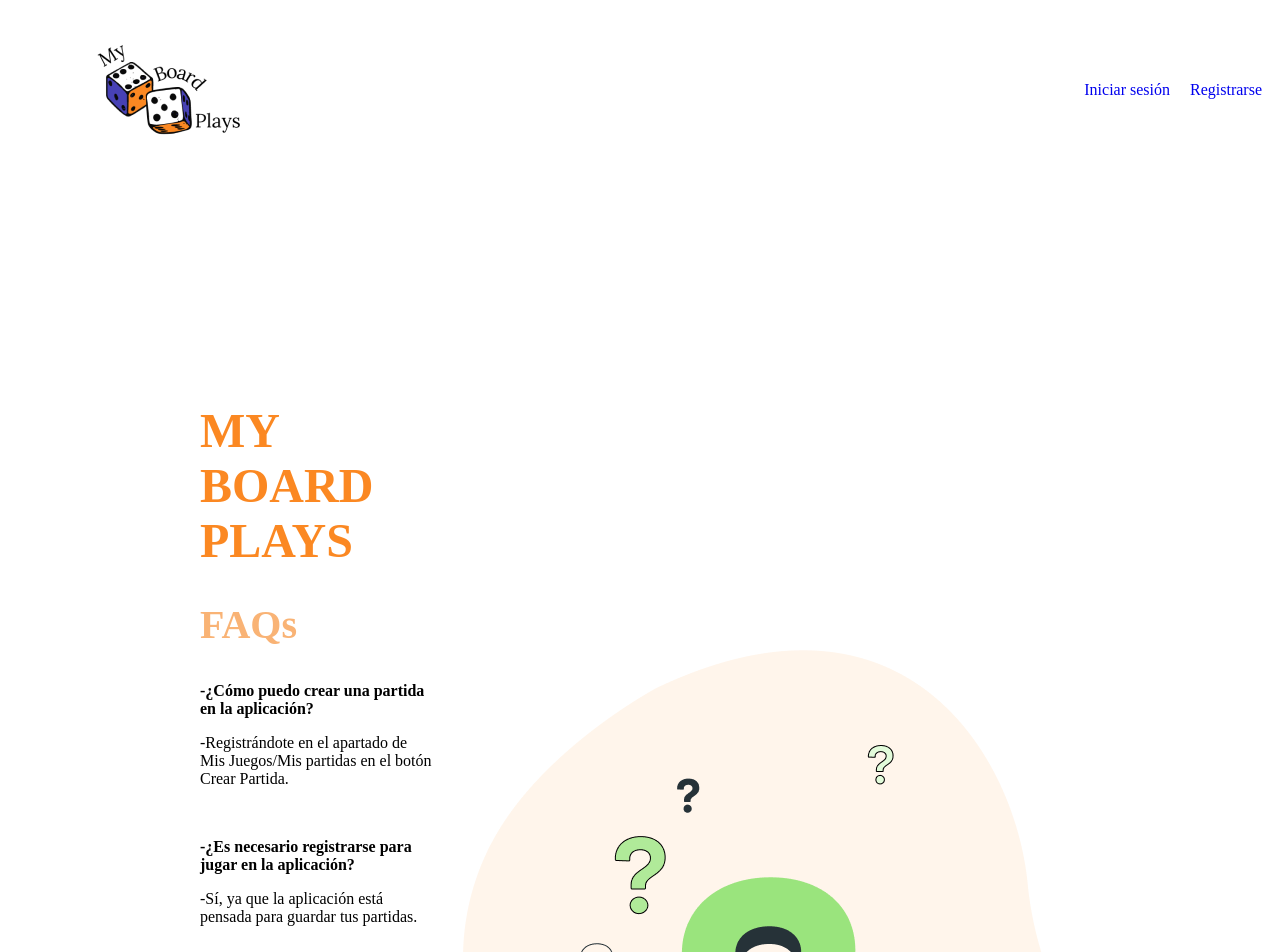
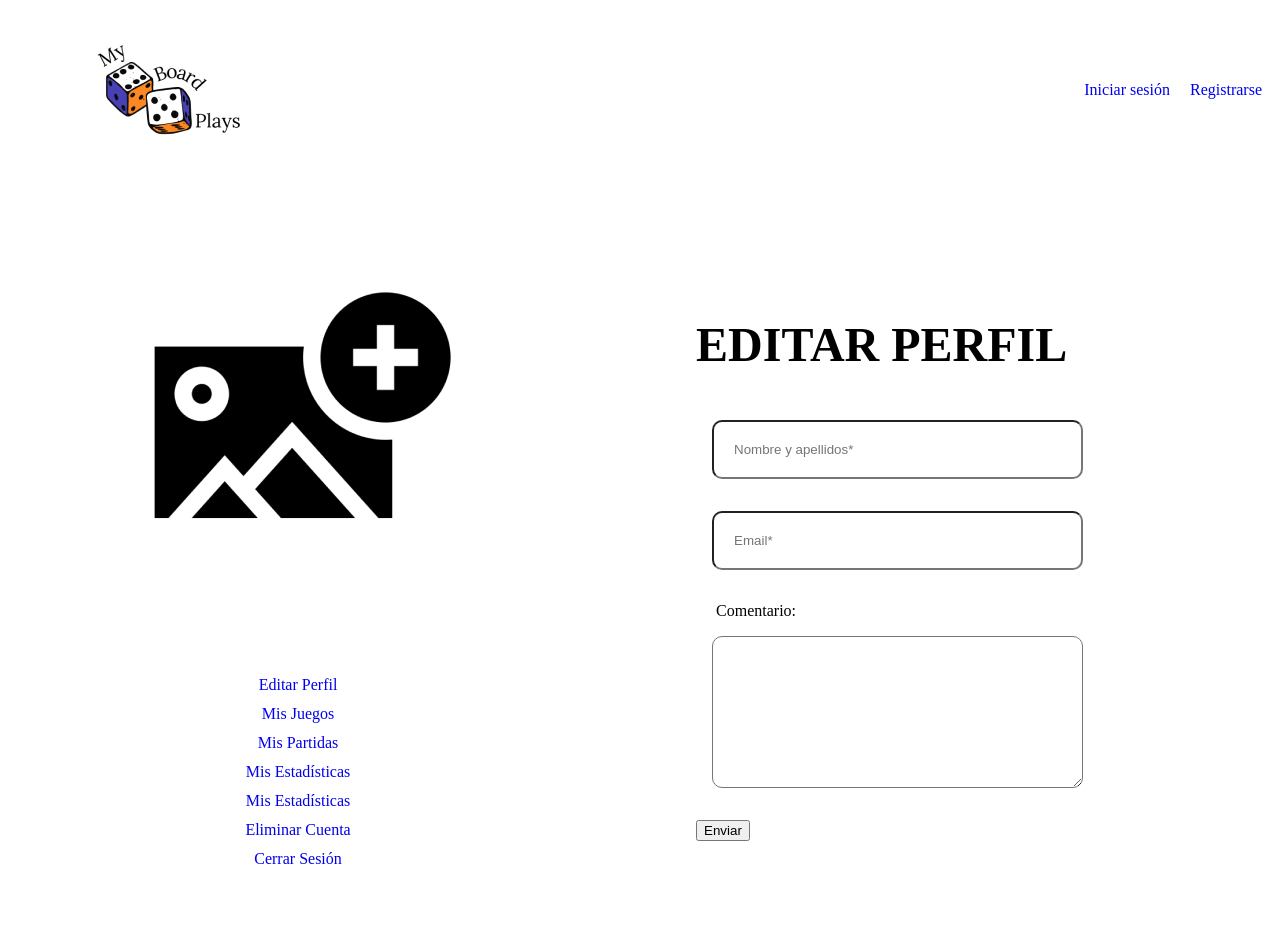
Before and after one commit to JGarciaRegueiro/MyBoardPlays, an Angular app in the folder MyBoardPlays/: page / in a window 1280 px wide. Shown: the top 952 px of the page. Built offline with nearby package versions, Linux system fonts and the light colour scheme.

Commit message:
comienzo implementación miCuenta

```diff
--- a/MyBoardPlays/src/app/app.component.html
+++ b/MyBoardPlays/src/app/app.component.html
@@ -1,5 +1,6 @@
 <app-header></app-header>
 <!--<app-error-general></app-error-general>-->
-<app-acerca-de></app-acerca-de>
+<!--<app-acerca-de></app-acerca-de>-->
+<app-mi-cuenta></app-mi-cuenta>
 <app-footer></app-footer>
 <router-outlet></router-outlet>
--- a/MyBoardPlays/src/app/mi-cuenta/mi-cuenta.component.css
+++ b/MyBoardPlays/src/app/mi-cuenta/mi-cuenta.component.css
@@ -0,0 +1,60 @@
+.contenedor__miCuenta--contenido{
+    display:flex;
+    align-items: center;
+    width:100%;
+    height:100%;
+
+}
+
+img{
+    padding: 48px;
+}
+
+ul {
+	list-style-type:none;
+	padding: 48px;;
+}
+a{
+    text-decoration: none;
+    font-size: 16px;
+
+}
+
+.menu{
+    text-align: center;
+}
+.contenedor__imagen{
+    width: 100%;
+    height:100%;
+    justify-content: center;
+    display:grid;
+
+}
+
+.form__input {
+    width: 100%;
+    border-radius: 1rem;
+    padding: 2rem;
+    margin: 1.6rem;
+}
+
+.comentario{
+    width: 100%;
+    margin-left: 2rem;
+    margin-top: 1.6rem;
+
+}
+.form__input2{
+    width: 100%;
+    border-radius: 1rem;
+    padding: 6rem;
+    margin: 1.6rem;
+
+}
+
+.formulario_editar-perfil{
+    width: 100%;
+    height: 100%;
+    padding: 96px;
+
+}
--- a/MyBoardPlays/src/app/mi-cuenta/mi-cuenta.component.html
+++ b/MyBoardPlays/src/app/mi-cuenta/mi-cuenta.component.html
@@ -1 +1,27 @@
-<p>mi-cuenta works!</p>
+<div class = "contenedor__miCuenta--contenido">
+    <div class = contenedor__imagen>
+        <img src= "assets/img/upload-image.png" alt="upload-image">
+        <ul class="menu">
+            <li><a href="miCuentaDatos.html">Editar Perfil</a></li><br>
+            <li><a href="#">Mis Juegos</a></li><br>
+            <li><a href="#">Mis Partidas</a></li><br>
+            <li><a href="#">Mis Estadísticas</a></li><br>
+            <li><a href="#">Mis Estadísticas</a></li><br>
+            <li class = "hidden"><a href="#">Eliminar Cuenta</a></li><br>
+            <li class = "hidden"><a href="#">Cerrar Sesión</a></li><br>
+        </ul>
+    </div>
+    <div class = "formulario_editar-perfil">
+        <form action=# method="POST">
+            <fieldset class="form">
+                <h1>EDITAR PERFIL</h1>
+                <input class="form__input" type="nombre" name="Nombre" placeholder="Nombre y apellidos*" required>
+                <input class="form__input" type="email" name="Email" placeholder="Email*" required>
+                <label for="coment" class="comentario">Comentario:</label>
+                <textarea class="form__input2" name="comentario"></textarea>
+                <p><input class="button button__action" type="submit" value="Enviar"></p>
+            </fieldset>
+        </form>
+    </div>
+
+</div>
```
Also changed, not shown: MyBoardPlays/src/assets/img/upload-image.png (added).
